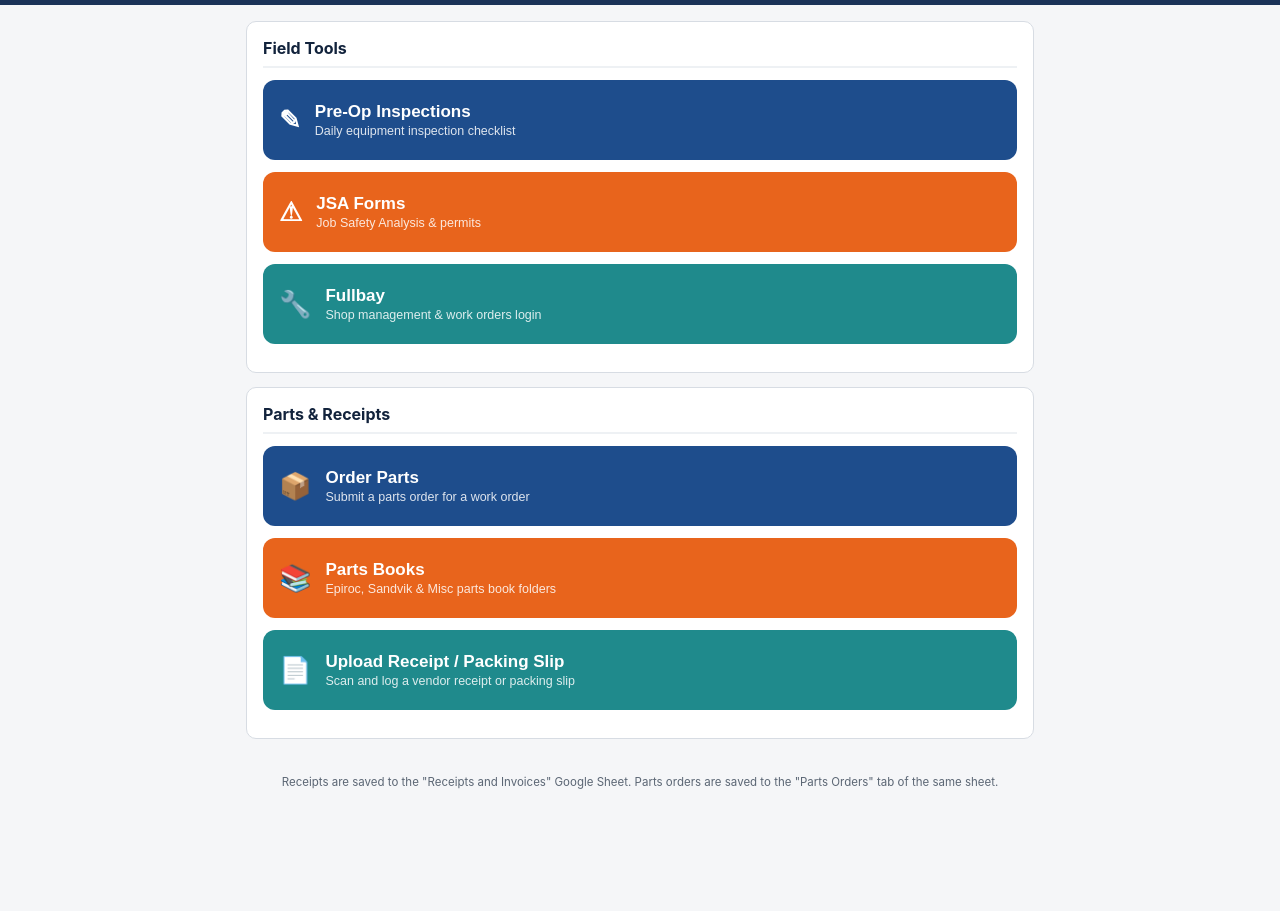
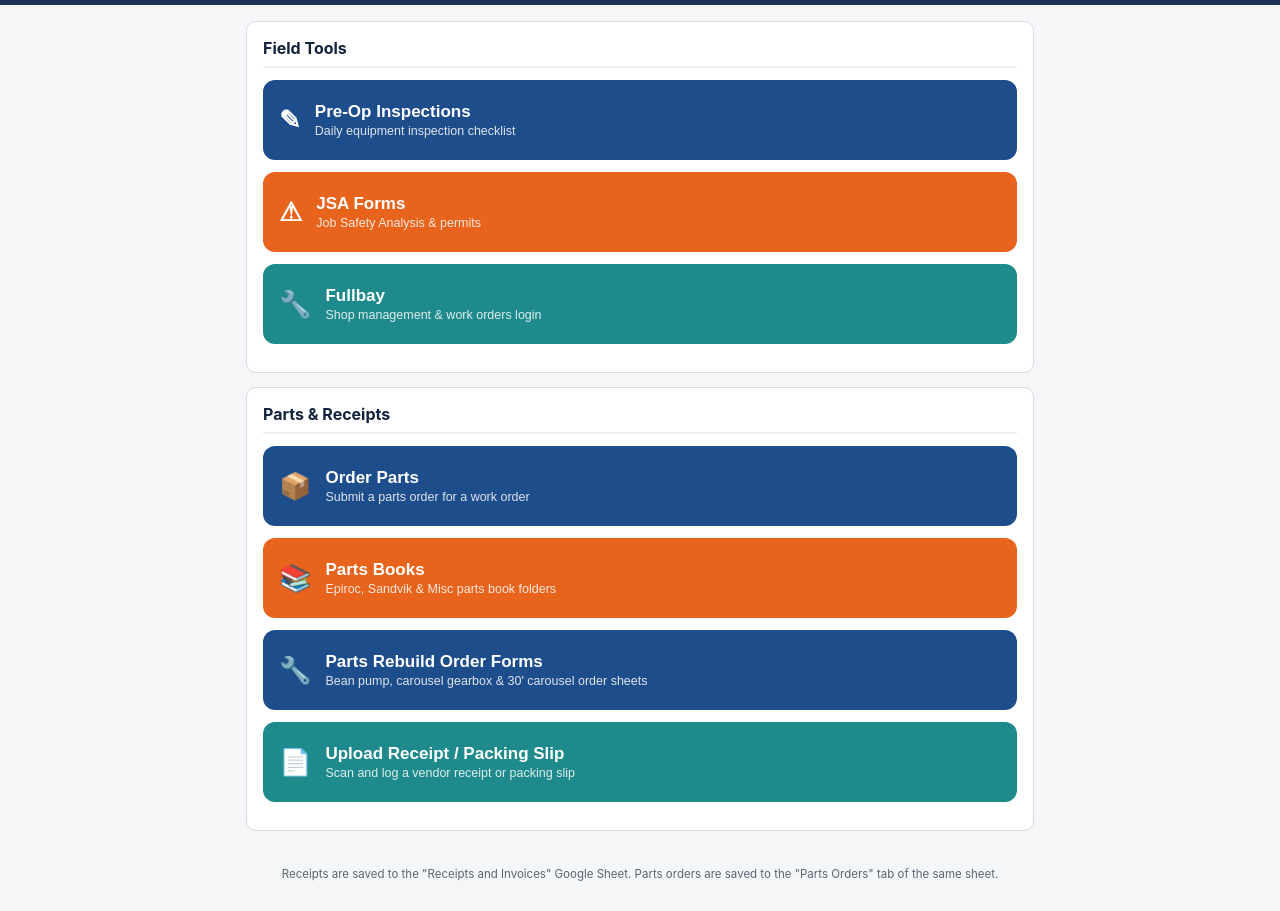
Before and after one commit to BSDS-app/bsds-app.github.io, a plain HTML site: page index.html in a window 1280 px wide. Shown: the part 123-1034 px from the top of the page. Before the commit the page ends 942 px from the top, so only its background shows below. Drawn offline with Linux system fonts and the light colour scheme.

Commit message:
Change button class and add new Add Parts Rebuild Order Forms button + order sheetsbutton for forms

```diff
--- a/index.html
+++ b/index.html
@@ -116,7 +116,7 @@
       <span class="ico">&#128218;</span>
       <span class="txt">Parts Books<small>Epiroc, Sandvik &amp; Misc parts book folders</small></span>
     </button>
-    <button type="button" class="btn big teal" id="goReceiptsBtn">
+    <button type="button" class="btn big blue" onclick="window.location.href='rebuild-forms.html'"><span class="ico">&#128295;</span><span class="txt">Parts Rebuild Order Forms<small>Bean pump, carousel gearbox &amp; 30' carousel order sheets</small></span></button><button type="button" class="btn big teal" id="goReceiptsBtn">
       <span class="ico">&#128196;</span>
       <span class="txt">Upload Receipt / Packing Slip<small>Scan and log a vendor receipt or packing slip</small></span>
     </button>
```
